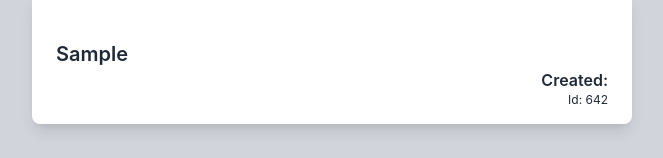
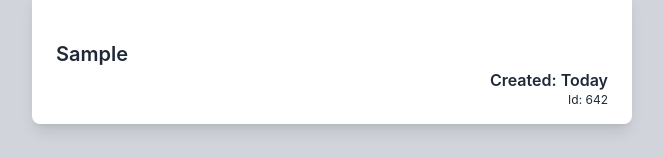
Before and after one commit to JKane22/simple-todo-app, a React (Vite) app: page / in a window 1280 px wide. Both pictures are taken after typing "Sample" into the empty fields and a click on the button "CREATE TASK". Shown: the part 218-376 px from the top of the page, without its empty margins (308-971 px from the left). Built offline with nearby package versions, Linux system fonts and the light colour scheme.

Commit message:
🔧Fixed Created Date Not Showing!🔧

```diff
--- a/src/App.jsx
+++ b/src/App.jsx
@@ -91,7 +91,7 @@ function App() {
                 {task.title}
               </h1>
               <h1 className="font-semibold text-gray-800 text-right">
-                Created: {DateCreated(task.createdAt)}
+                Created: {DateCreated(task.date)}
               </h1>
               <h1 className="text-xs text-gray-800 text-right">
                 Id: {task.id}
```
